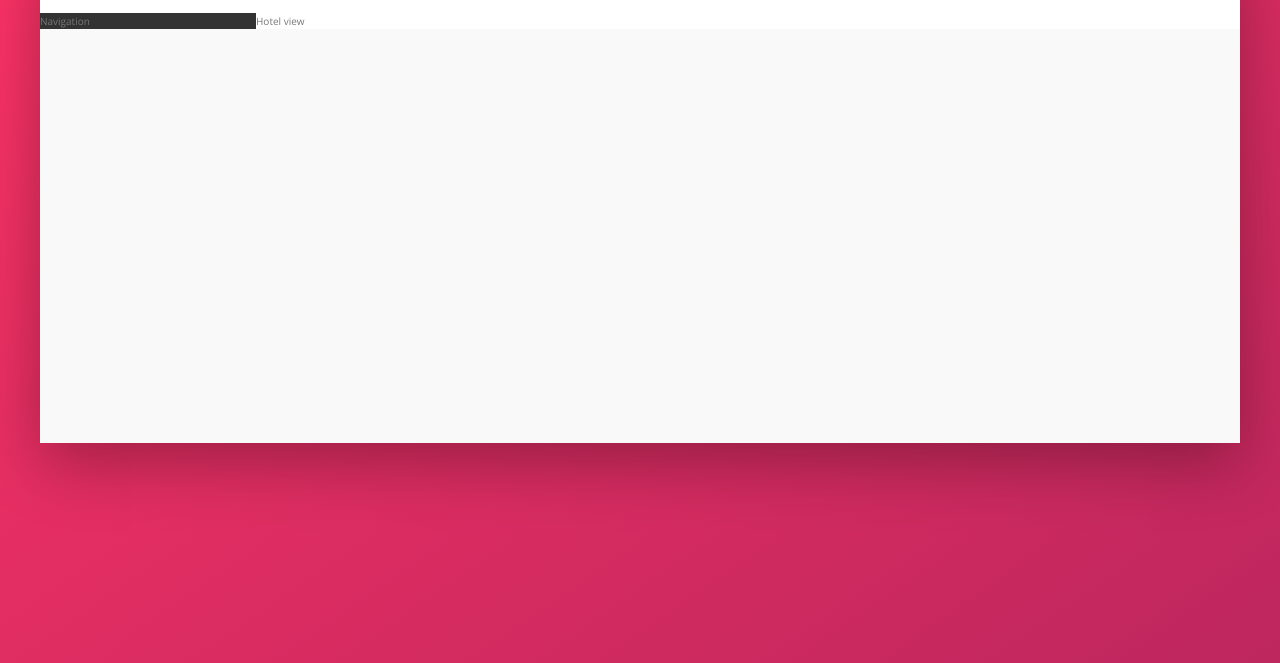
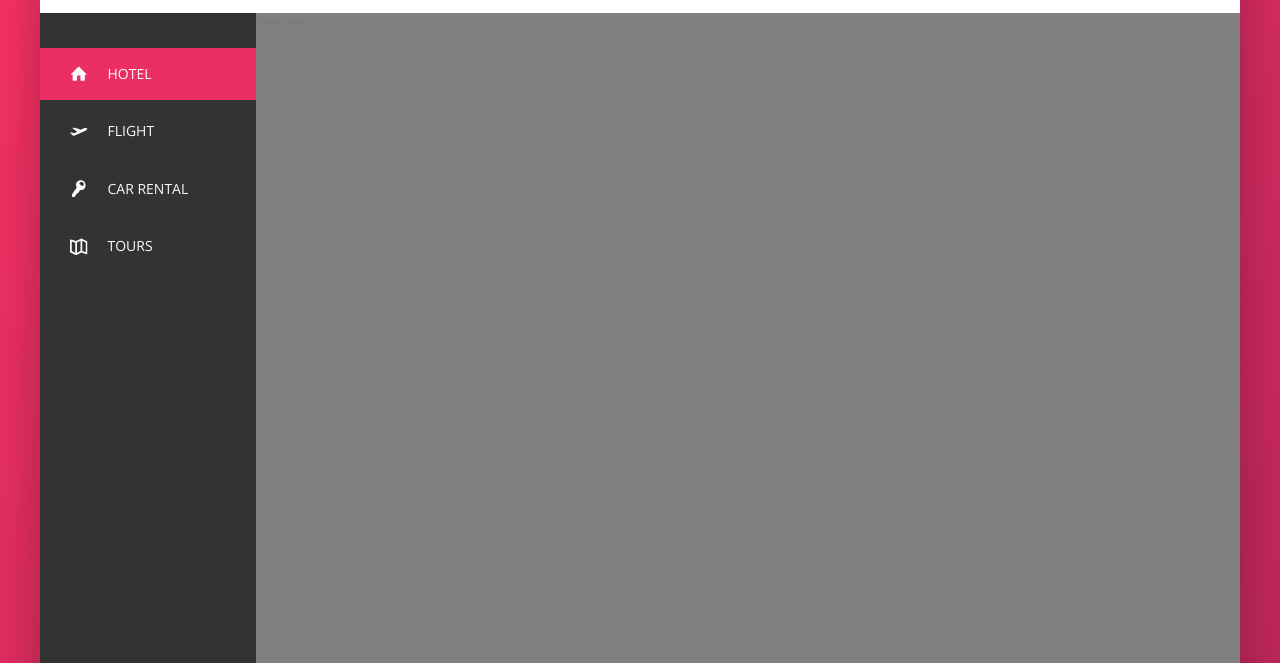
Before and after one commit to David-Luque/advanced-css-course, a website: page Trillo/starter/index.html in a window 1280 px wide. Shown: the part 137-800 px from the top of the page. Drawn offline with nearby package versions, Linux system fonts and the light colour scheme.

Commit message:
done sidebar

```diff
--- a/Trillo/starter/index.html
+++ b/Trillo/starter/index.html
@@ -43,7 +43,43 @@
             </header>
             <div class="content">
                 <nav class="sidebar">
-                    Navigation
+                    <ul class="side-nav">
+                        <li class="side-nav__item side-nav__item--active">
+                            <a href="#" class="side-nav__link">
+                                <svg class="side-nav__icon">
+                                    <use xlink:href="img/sprite.svg#icon-home"></use>
+                                    <span>Hotel</span>
+                                </svg>
+                            </a>
+                        </li>
+                        <li class="side-nav__item">
+                            <a href="#" class="side-nav__link">
+                                <svg class="side-nav__icon">
+                                    <use xlink:href="img/sprite.svg#icon-aircraft-take-off"></use>
+                                    <span>Flight</span>
+                                </svg>
+                            </a>
+                        </li>
+                        <li class="side-nav__item">
+                            <a href="#" class="side-nav__link">
+                                <svg class="side-nav__icon">
+                                    <use xlink:href="img/sprite.svg#icon-key"></use>
+                                    <span>Car rental</span>
+                                </svg>
+                            </a>
+                        </li>
+                        <li class="side-nav__item">
+                            <a href="#" class="side-nav__link">
+                                <svg class="side-nav__icon">
+                                    <use xlink:href="img/sprite.svg#icon-map"></use>
+                                    <span>Tours</span>
+                                </svg>
+                            </a>
+                        </li>
+                    </ul>
+                    <div class="legal">
+                        &copy; 2021 by Trillo. All right reserved
+                    </div>
                 </nav>
                 <main class="hotel-view">
                     Hotel view
--- a/Trillo/starter/sass/_components.scss
+++ b/Trillo/starter/sass/_components.scss
@@ -125,3 +125,79 @@
     // &__user-name {}
 
 }
+
+
+//////////////////////////////////
+//SIDE NAVIGATION
+
+.side-nav {
+    font-size: 1.4rem;
+    list-style: none;
+    margin-top: 3.5rem;
+
+    &__item{
+        position: relative;
+
+        &:not(:last-child) {
+            margin-bottom: .5rem;
+        }
+    }
+
+    &__item::before {
+        content: "";
+        position: absolute;
+        top: 0;
+        left: 0;
+        height: 100%;
+        width: 3px;
+        background-color: var(--color-primary);
+        transform: scaleY(0);
+        transform-origin: center;
+        transition: transform .2s,
+                    width .4s cubic-bezier(1,0,0,1) .2s,
+                    background-color .1s;
+
+    }
+
+    &__item:hover::before,
+    &__item--active::before {
+        transform: scaleY(1);
+        width: 100%;
+    }
+
+    &__item:active::before {
+        background-color: var(--color-primary-light);
+    }
+
+    &__link:link,
+    &__link:visited {
+        color: var(--color-grey-light-1);
+        text-decoration: none;
+        text-transform: uppercase;
+        display: block;
+        padding: 1.5rem 3rem;
+        position: relative;
+        z-index: 10; //only works with position property declared
+
+        display: flex;
+        align-items: center;
+    }
+
+    &__icon {
+        width: 1.75rem;
+        height: 1.75rem;
+        margin-right: 2rem;
+        fill: currentColor;
+    }
+}
+
+
+//////////////////////////////////
+//LEGAL TEXT
+
+.legal {
+    font-size: 1.2rem;
+    color: var(--color-grey-light-4);
+    text-align: center;
+    padding: 2.5rem;
+}
--- a/Trillo/starter/sass/_layout.scss
+++ b/Trillo/starter/sass/_layout.scss
@@ -25,10 +25,18 @@
 .sidebar {
     background-color: var(--color-grey-dark-1);
 
-    flex: 0 0 18%
+    flex: 0 0 18%;
+
+    display: flex;
+    flex-direction: column;
+    justify-content: space-between;
 }
 
 .hotel-view {
-    background-color: #fff;
+
     flex: 1;
+
+    //test
+    background-color: grey;
+    height: 80rem;
 }
```
Also changed, not shown: Trillo/starter/css/style.css, 1 other file.
